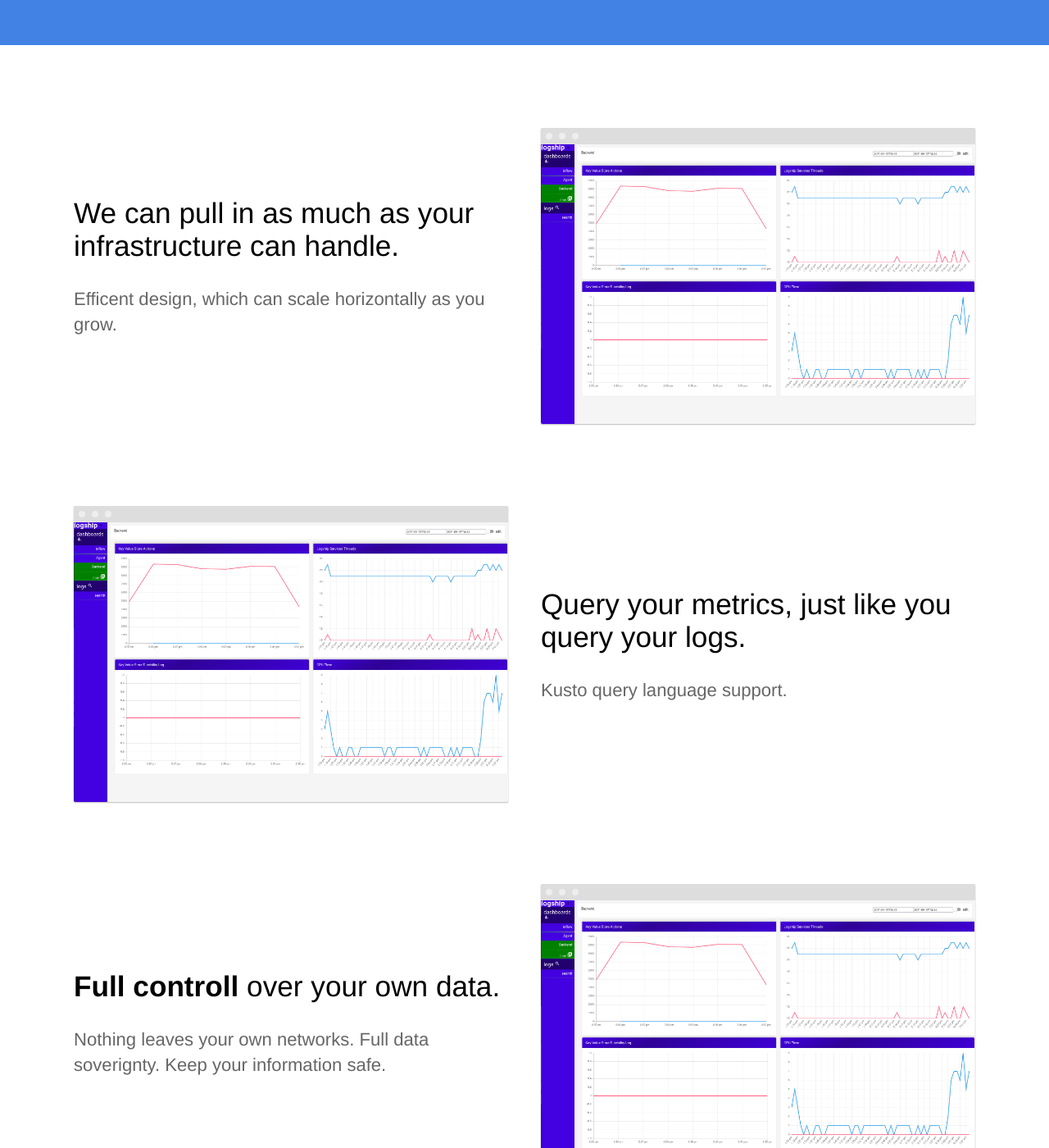
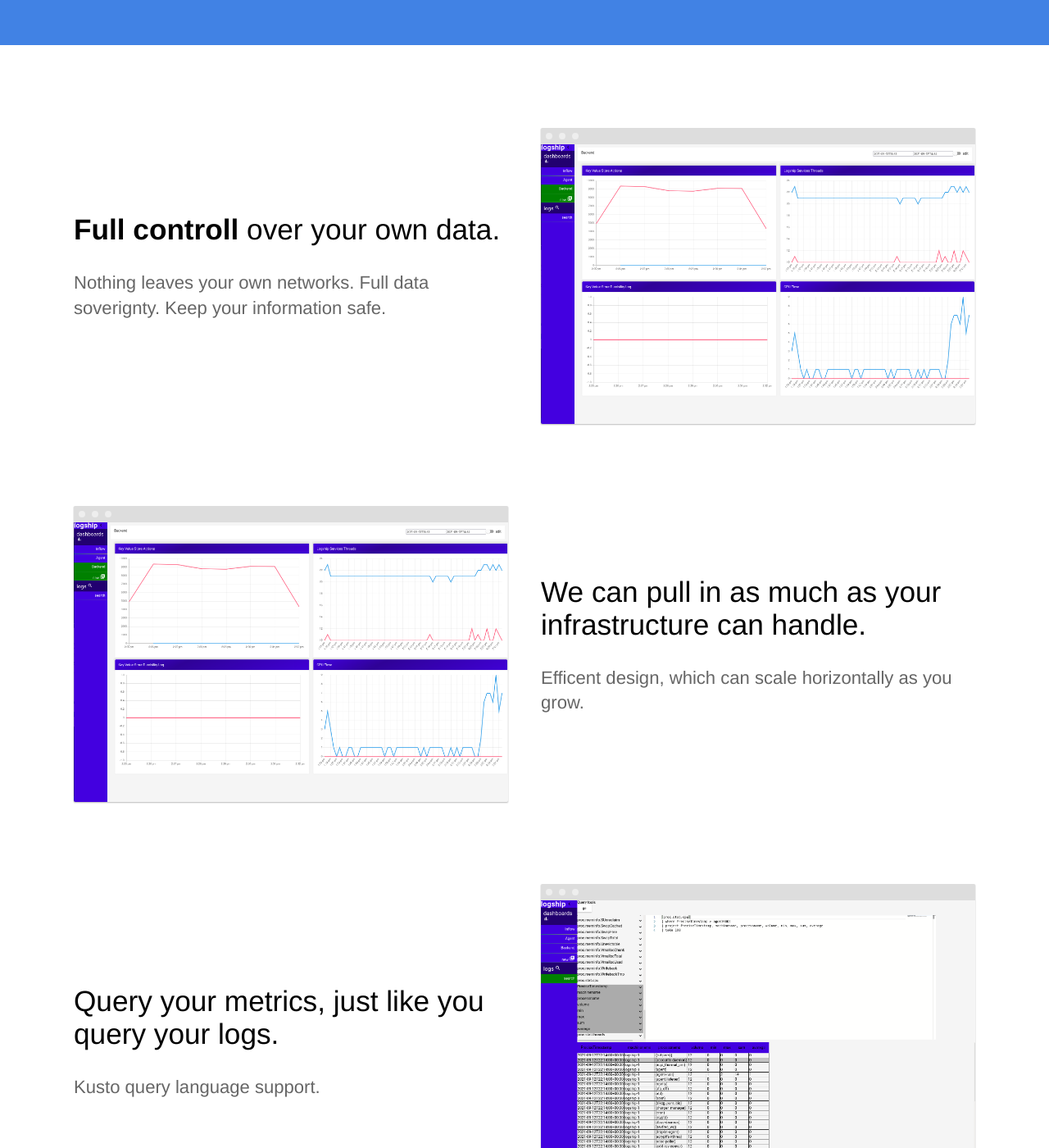
Before and after one commit to logship-io/logsink.github.io, a Jekyll site: the page built from index.html, in a window 1280 px wide and 1400 px high, scrolled down 934 px. Shown: the whole window at 82% size. Built offline with Jekyll 4.4.1, drawn with Linux system fonts in a browser that asks for light colours; some of the changed text lies outside the part shown.

Commit message:
updates yo

```diff
--- a/index.html
+++ b/index.html
@@ -4,8 +4,8 @@
 ---
 <section class="hero">
 	<div class="text-container">
-		<h1 class="editable">The most powerful locally deployed log/metric aggregator... <strong>period</strong></strong></h1>
-		<p class="subtext editable">Collect it all, in real time</p>
+		<h1 class="editable">The most powerful locally deployed metric aggregator <strong>period</strong></strong></h1>
+		<p class="subtext editable">We are now raising funding. <strong>Invest</strong> in logship.</p>
 		<div class="cta button alt"><a href="{{ site.baseurl }}/sign-up/">Get Started Free</a></div>
 		<div>
 			<img src="{{ site.baseurl }}/images/metrics_dashboard.png" alt="Screenshot" class="screenshot editable" />
@@ -14,6 +14,18 @@
 </section>
 
 <div class="content">
+	<section>
+		<div class="container flex">
+			<div class="text editable">
+				<h2><strong>Full controll</strong> over your own data.</h2>
+				<p>Nothing leaves your own networks. Full data soverignty. Keep your information safe. </p>
+			</div>
+			<div class="image">
+				<img src="{{ site.baseurl }}/images/metrics_dashboard.png" alt="Screenshot" class="screenshot editable" />
+			</div>
+		</div>
+	</section>
+
 	<section>
 		<div class="container flex">
 			<div class="text editable">
@@ -33,19 +45,7 @@
 				<p>Kusto query language support.</p>
 			</div>
 			<div class="image">
-				<img src="{{ site.baseurl }}/images/metrics_dashboard.png" alt="Screenshot" class="screenshot editable" />
-			</div>
-		</div>
-	</section>
-
-	<section>
-		<div class="container flex">
-			<div class="text editable">
-				<h2><strong>Full controll</strong> over your own data.</h2>
-				<p>Nothing leaves your own networks. Full data soverignty. Keep your information safe. </p>
-			</div>
-			<div class="image">
-				<img src="{{ site.baseurl }}/images/metrics_dashboard.png" alt="Screenshot" class="screenshot editable" />
+				<img src="{{ site.baseurl }}/images/metric_search_v1.png" alt="Screenshot" class="screenshot editable" />
 			</div>
 		</div>
 	</section>
```
Also changed, not shown: images/metric_search_v1.png (added).
